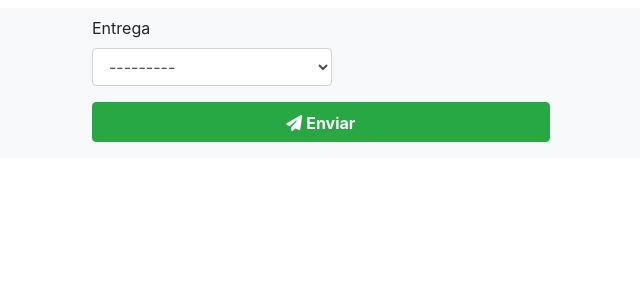
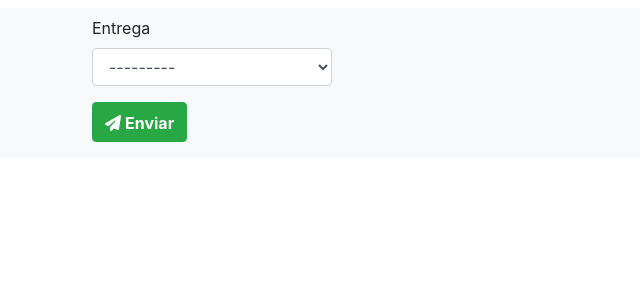
Before and after one commit to jpm92/gestem, a Django app: template gestion/templates/gestion/anotar.html in a window 1280 px wide. Shown: the part 70-370 px from the top of the page, without its empty margins (563-1203 px from the left). Run offline with Django 3.2, Linux system fonts and the light colour scheme; the template is opened without the code that fills it: values that come from a table or form of the project are taken from there, others are empty; some libraries are stand-ins or nearby versions.

Commit message:
Modificado boton Enviar (era muy feo)

```diff
--- a/gestion/templates/gestion/anotar.html
+++ b/gestion/templates/gestion/anotar.html
@@ -27,7 +27,7 @@
     <div class="form-group mt-2">
       <div id="entrega">
         {{ nota|crispy }}
-        <button type="submit" class="btn btn-success pt-2 w-75 font-weight-bolder"><i class="fas fa-paper-plane pr-1"></i>Enviar</button>
+        <button type="submit" class="btn btn-success pt-2 font-weight-bolder"><i class="fas fa-paper-plane pr-1"></i>Enviar</button>
       </div>
     </div>
   </div>
```
